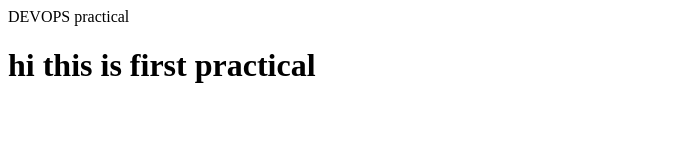
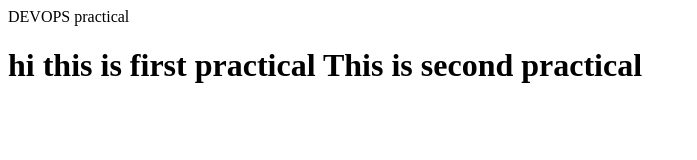
Before and after one commit to Akshay-Patil-005/devops, a plain HTML site: page index.html in a window 1280 px wide. Shown: the whole page, without its empty margins (0-697 px from the left). Drawn offline with Linux system fonts and the light colour scheme.

Commit message:
Update index.html

```diff
--- a/index.html
+++ b/index.html
@@ -3,6 +3,7 @@
 <body>
 <h1>
 hi this is first practical
+  This is second practical
 </h1>
 <body>
 </html>
```
